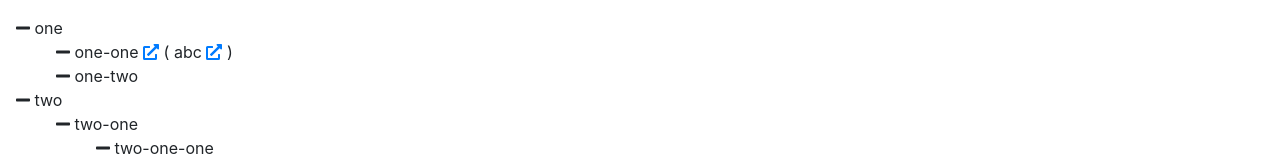
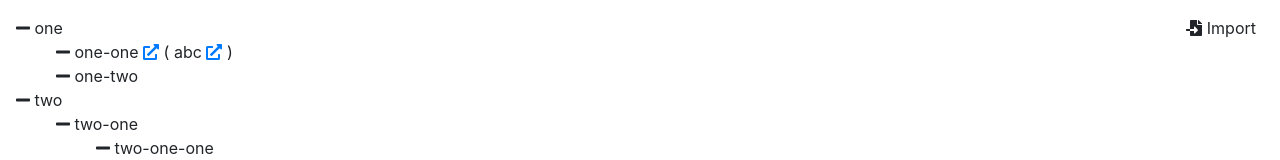
Before and after one commit to unhurried/tree-view, a Vue app: page / in a window 1280 px wide. Shown: the top 160 px of the page. Built offline with nearby package versions, Linux system fonts and the light colour scheme.

Commit message:
Add file-import function.

```diff
--- a/src/App.vue
+++ b/src/App.vue
@@ -1,5 +1,6 @@
 <template>
   <div id="app">
+    <ImportButton class="float-right" @fileLoaded="onFileLoaded" />
     <TreeList :doc="doc"/>
   </div>
 </template>
@@ -15,24 +16,37 @@ import 'bootstrap-vue/dist/bootstrap-vue.css';
 Vue.use(BootstrapVue);
 
 import { library } from '@fortawesome/fontawesome-svg-core';
-import { faPlus, faMinus, faExternalLinkAlt } from '@fortawesome/free-solid-svg-icons';
-library.add(faPlus, faMinus, faExternalLinkAlt);
+import { faPlus, faMinus, faExternalLinkAlt, faFileImport } from '@fortawesome/free-solid-svg-icons';
+library.add(faPlus, faMinus, faExternalLinkAlt, faFileImport);
 import { FontAwesomeIcon } from '@fortawesome/vue-fontawesome';
 Vue.component('font-awesome-icon', FontAwesomeIcon);
 
+// Recursive components need to be registered globally.
 import TreeList from '@/components/TreeList.vue';
 Vue.component('TreeList', TreeList);
 
-@Component
+import ImportButton from '@/components/ImportButton.vue';
+
+@Component({
+  components: {
+    ImportButton,
+  },
+})
 export default class App extends Vue {
   @Prop({ default: 'tree.md' }) private path!: string;
   private doc: Element | null = null;
-  public created() {
+  private created() {
     axios.get(this.path).then((res) => {
-      const html = marked(res.data);
-      const parsedHtml = new DOMParser().parseFromString(html, 'text/html');
-      this.doc = parsedHtml.querySelector('html body ul');
+      this.updateDoc(res.data);
     });
+  }
+  private onFileLoaded(content: string): void {
+    this.updateDoc(content);
+  }
+  private updateDoc(newDoc: string) {
+    const html = marked(newDoc);
+    const parsedHtml = new DOMParser().parseFromString(html, 'text/html');
+    this.doc = parsedHtml.querySelector('html body ul');
   }
 }
 </script>
--- /dev/null
+++ b/src/components/ImportButton.vue
@@ -0,0 +1,36 @@
+<template>
+  <div>
+    <label id="import-button">
+      <font-awesome-icon icon="file-import" /> Import
+      <input type="file" @change="onFileChange" class="d-none" />
+    </label>
+  </div>
+</template>
+
+<script lang="ts">
+import { Component, Prop, Vue } from 'vue-property-decorator';
+
+@Component({
+  name: 'ImportButton',
+})
+export default class ImportButton extends Vue {
+  private onFileChange(e: Event): void {
+    const files = (e.target as HTMLInputElement).files;
+    if (files && files.length > 0) {
+      const fr = new FileReader();
+      fr.onload = () => {
+        this.$emit('fileLoaded', fr.result);
+      };
+      fr.readAsText(files[0]);
+    }
+  }
+}
+</script>
+
+<style scoped lang="scss">
+#import-button {
+  margin-right: 0.5em;
+  cursor: pointer;
+  user-select: none;
+}
+</style>
```
